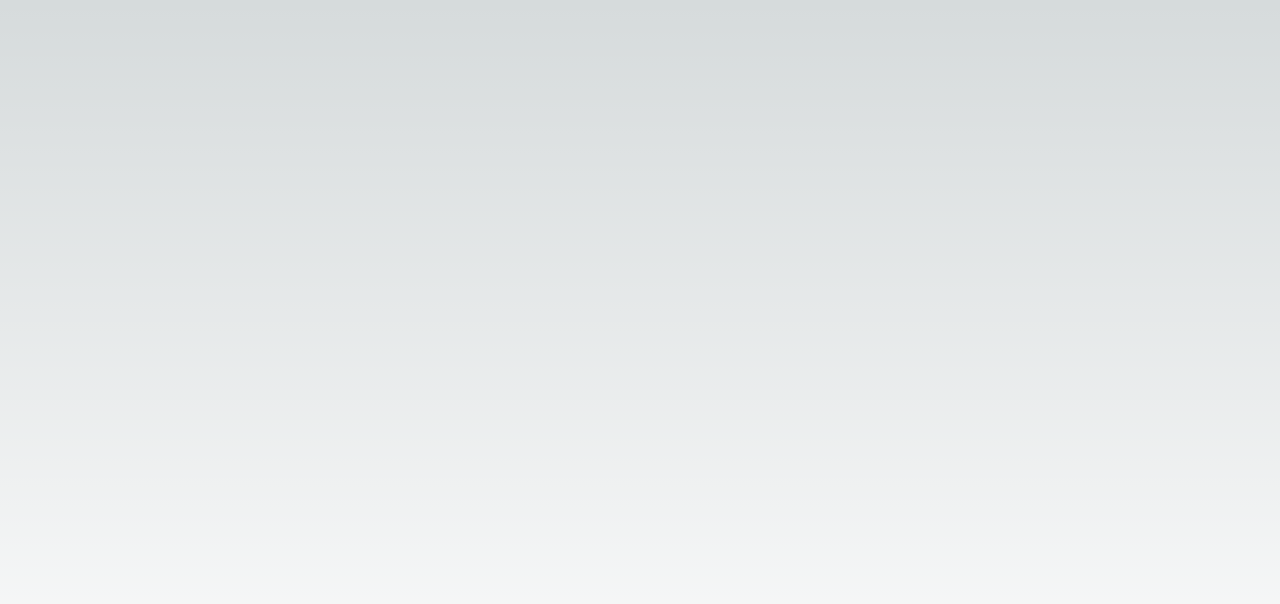
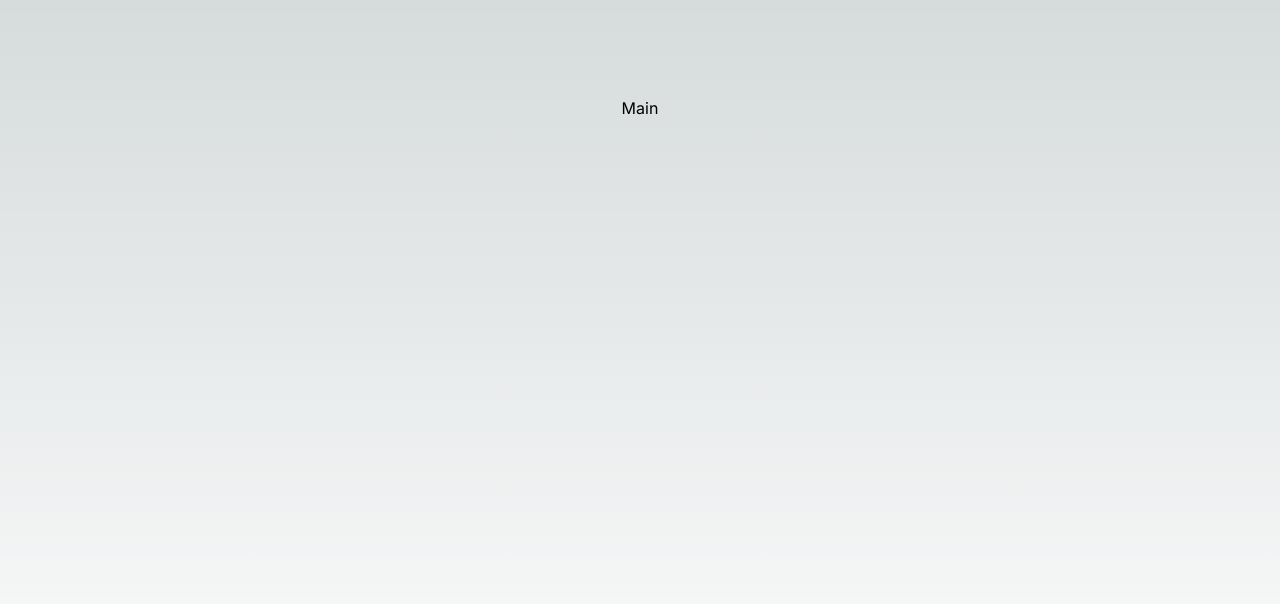
Before and after one commit to puko313/Supabase-Next.js, a Next.js app in the folder with-tailwindcss-app/: page / in a window 1280 px wide. Shown: the top 604 px of the page. Built offline with nearby package versions, Linux system fonts and the light colour scheme.

Commit message:
main text

```diff
--- a/with-tailwindcss-app/src/app/page.tsx
+++ b/with-tailwindcss-app/src/app/page.tsx
@@ -3,6 +3,9 @@ import Image from 'next/image'
 export default function Home() {
   return (
     <main className="flex min-h-screen flex-col items-center justify-between p-24">
+      <div>
+        <h1>Main</h1>
+      </div>
     </main>
   )
 }
```
